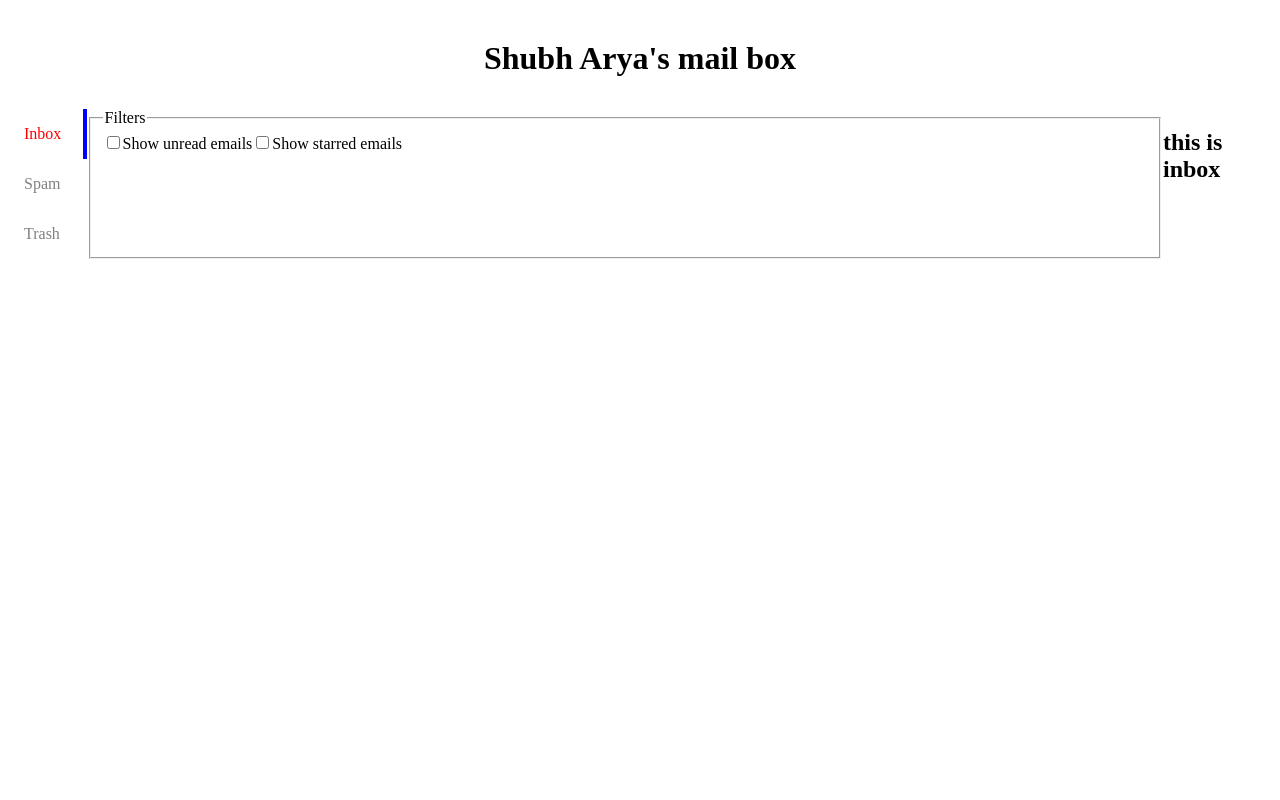
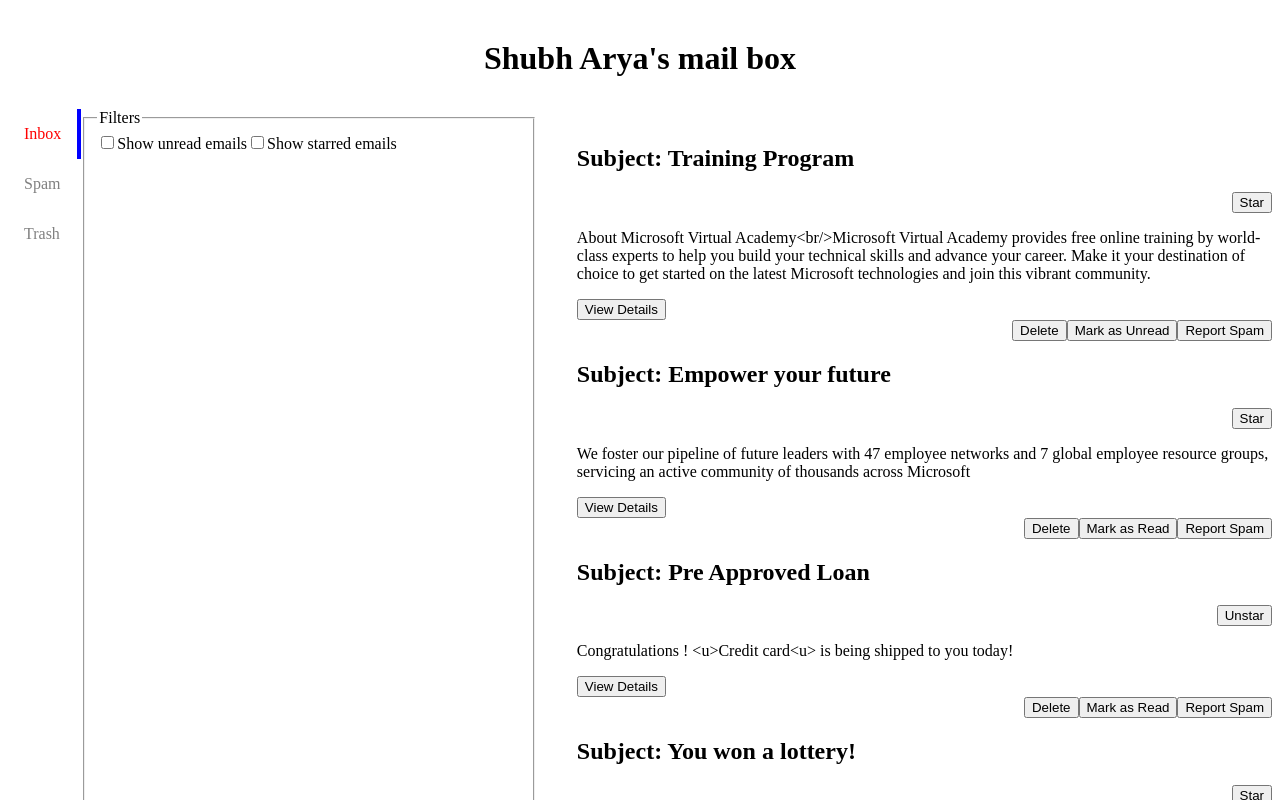
Before and after one commit to shubh-37/email-box, a React (Vite) app: page / in a window 1280 px wide. Shown: the top 800 px of the page. Built offline with nearby package versions, Linux system fonts and the light colour scheme.

Commit message:
displayed all mails and added functionality to buttons

```diff
--- a/src/pages/LandingPage.jsx
+++ b/src/pages/LandingPage.jsx
@@ -1,11 +1,70 @@
 import React from "react";
+import { useReducer } from "react";
+import { Link } from "react-router-dom";
 import Filters from "../components/Filters";
 
-export default function LandingPage() {
+export default function LandingPage({ mails }) {
+  function reducer(state, action) {
+    console.log(action, state);
+    switch (action.type) {
+      case "STAR": {
+        return state.reduce(
+          (acc, mail) =>
+            mail.mId === action.payload ? [...acc, { ...mail, isStarred: !mail.isStarred }] : [...acc, mail],
+          []
+        );
+      }
+      case "DELETE": {
+        return state.filter(({ mId }) => mId !== action.payload);
+      }
+      case "SPAM": {
+        return state.reduce(
+          (acc, mail) => (mail.mId === action.payload ? [...acc, { ...mail, isSpam: true }] : [...acc, mail]),
+          []
+        );
+      }
+      case "READ": {
+        return state.reduce(
+          (acc, mail) => (mail.mId === action.payload ? [...acc, { ...mail, unread: !mail.unread }] : [...acc, mail]),
+          []
+        );
+      }
+    }
+  }
+  const [state, dispatch] = useReducer(reducer, mails);
+
+  function onDeleteHandler(emailId) {
+    console.log(emailId);
+    dispatch({ type: "DELETE", payload: emailId });
+  }
   return (
     <React.Fragment>
       <Filters />
-      <h2>this is inbox</h2>
+      <ul>
+        {state.map(({ mId, unread, isStarred, subject, content, isSpam }) => (
+          <li key={mId} className="email-item">
+            <div className="sub-star">
+              <h2>Subject: {subject}</h2>
+              <button onClick={() => dispatch({ type: "STAR", payload: mId })} className="is-star">
+                {isStarred ? "Unstar" : "Star"}
+              </button>
+            </div>
+            <p>{content}</p>
+            <Link to={`/email/${mId}`}>
+              <button>View Details</button>
+            </Link>
+            <div className="buttons">
+              <button onClick={() => onDeleteHandler(mId)}>Delete</button>
+              <button onClick={() => dispatch({ type: "READ", payload: mId })}>
+                {unread ? "Mark as Read" : "Mark as Unread"}
+              </button>
+              <button onClick={() => dispatch({ type: "SPAM", payload: mId })}>
+                {isSpam ? "Spam Reported" : "Report Spam"}
+              </button>
+            </div>
+          </li>
+        ))}
+      </ul>
     </React.Fragment>
   );
 }
```
